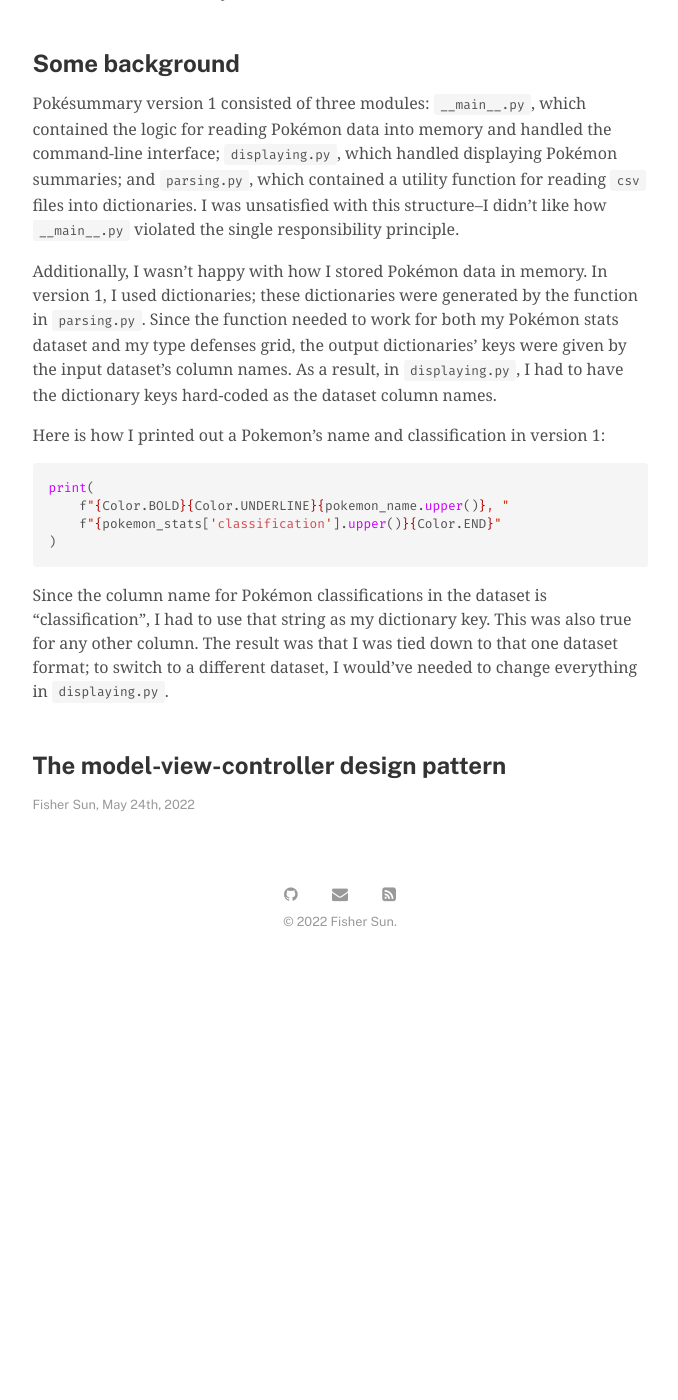
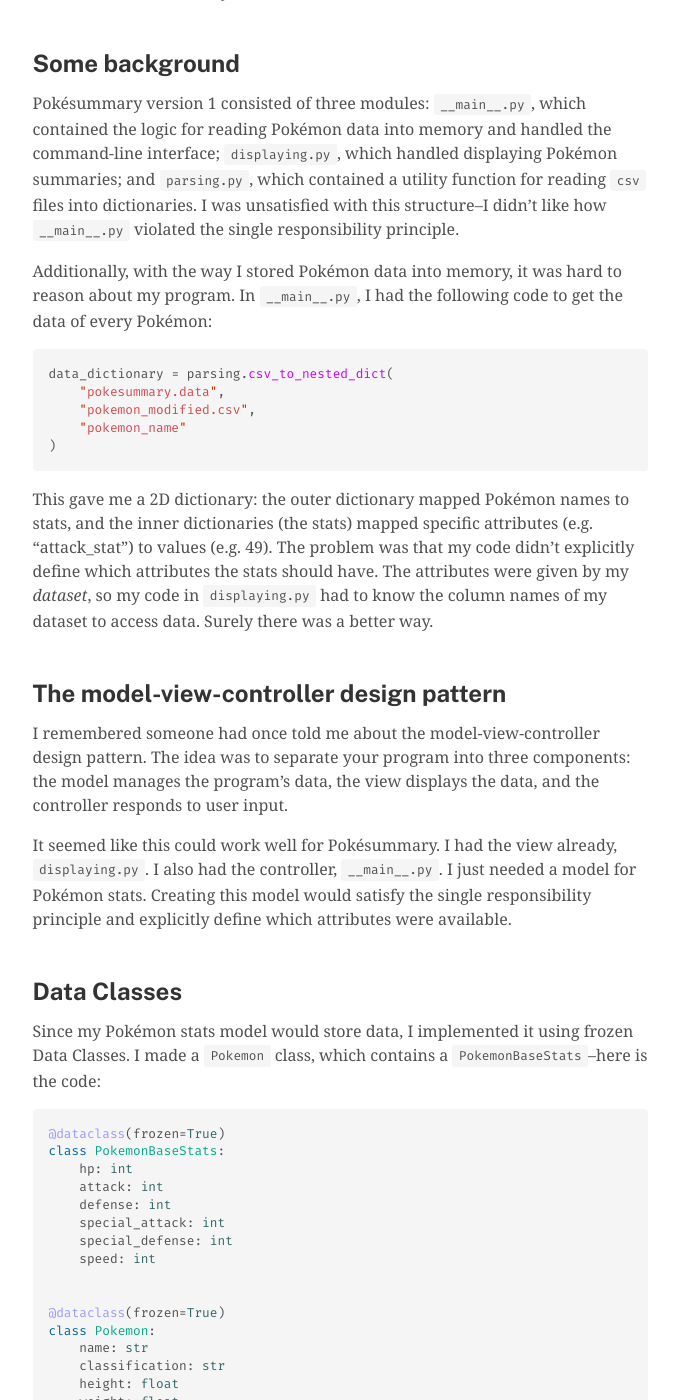
Before and after one commit to seasonedfish/blog, a Jekyll site: the page built from _posts/2022-05-24-pokesummary-version-2.md, in a window 1280 px wide and 1400 px high, scrolled down 261 px. Shown: the whole window, without its empty margins (300-978 px from the left). Built offline with Jekyll 4.4.1, drawn with Linux system fonts in a browser that asks for light colours; before the commit the page ends 1227 px from its top, so only the background shows below that; some of the changed text lies outside the part shown.

Commit message:
Update pokesummary-version-2

````diff
--- a/_posts/2022-05-24-pokesummary-version-2.md
+++ b/_posts/2022-05-24-pokesummary-version-2.md
@@ -15,25 +15,67 @@ and `parsing.py`, which contained a utility function for reading `csv` files int
 I was unsatisfied with this structure--I didn't like how `__main__.py`
 violated the single responsibility principle.
 
-Additionally, I wasn't happy with how I stored Pokémon data in memory.
-In version 1, I used dictionaries;
-these dictionaries were generated by the function in `parsing.py`.
-Since the function needed to work for both my Pokémon stats dataset and my type defenses grid,
-the output dictionaries' keys were given by the input dataset's column names.
-As a result, in `displaying.py`, I had to have the dictionary keys hard-coded as the dataset column names.
-
-Here is how I printed out a Pokemon's name and classification in version 1:
+Additionally, with the way I stored Pokémon data into memory,
+it was hard to reason about my program.
+In `__main__.py`, I had the following code to get the data of every Pokémon:
 ```python
-print(
-    f"{Color.BOLD}{Color.UNDERLINE}{pokemon_name.upper()}, "
-    f"{pokemon_stats['classification'].upper()}{Color.END}"
+data_dictionary = parsing.csv_to_nested_dict(
+    "pokesummary.data",
+    "pokemon_modified.csv",
+    "pokemon_name"
 )
 ```
-Since the column name for Pokémon classifications in the dataset is
-"classification", I had to use that string as my dictionary key.
-This was also true for any other column.
-The result was that I was tied down to that one dataset format;
-to switch to a different dataset,
-I would've needed to change everything in `displaying.py`.
+This gave me a 2D dictionary: the outer dictionary mapped Pokémon names to stats,
+and the inner dictionaries (the stats) mapped specific attributes (e.g. "attack_stat") to values (e.g. 49).
+The problem was that my code didn't explicitly define which attributes the stats should have.
+The attributes were given by my *dataset*,
+so my code in `displaying.py` had to know the column names of my dataset to access data.
+Surely there was a better way.
 
 ## The model-view-controller design pattern
+I remembered someone had once told me about the model-view-controller design pattern.
+The idea was to separate your program into three components:
+the model manages the program's data,
+the view displays the data,
+and the controller responds to user input.
+
+It seemed like this could work well for Pokésummary.
+I had the view already, `displaying.py`.
+I also had the controller, `__main__.py`.
+I just needed a model for Pokémon stats.
+Creating this model would satisfy the single responsibility principle
+and explicitly define which attributes were available.
+
+## Data Classes
+Since my Pokémon stats model would store data,
+I implemented it using frozen Data Classes.
+I made a `Pokemon` class, which contains a `PokemonBaseStats`--here is the code:
+```python
+@dataclass(frozen=True)
+class PokemonBaseStats:
+    hp: int
+    attack: int
+    defense: int
+    special_attack: int
+    special_defense: int
+    speed: int
+
+
+@dataclass(frozen=True)
+class Pokemon:
+    name: str
+    classification: str
+    height: float
+    weight: float
+
+    primary_type: PokemonType
+    secondary_type: Optional[PokemonType]
+
+    base_stats: PokemonBaseStats
+```
+Using the `@dataclass` decorator,
+all I needed to write were the instance variables and their types;
+Python generated the `__init__()` functions for me[^1].
+Additionally, I used `frozen=true` to make the objects immutable.
+
+[^1]: Python also generates `__repr__()`, `__eq__()`, and `__hash__()`, but these aren't relevant in Pokésummary.
````
